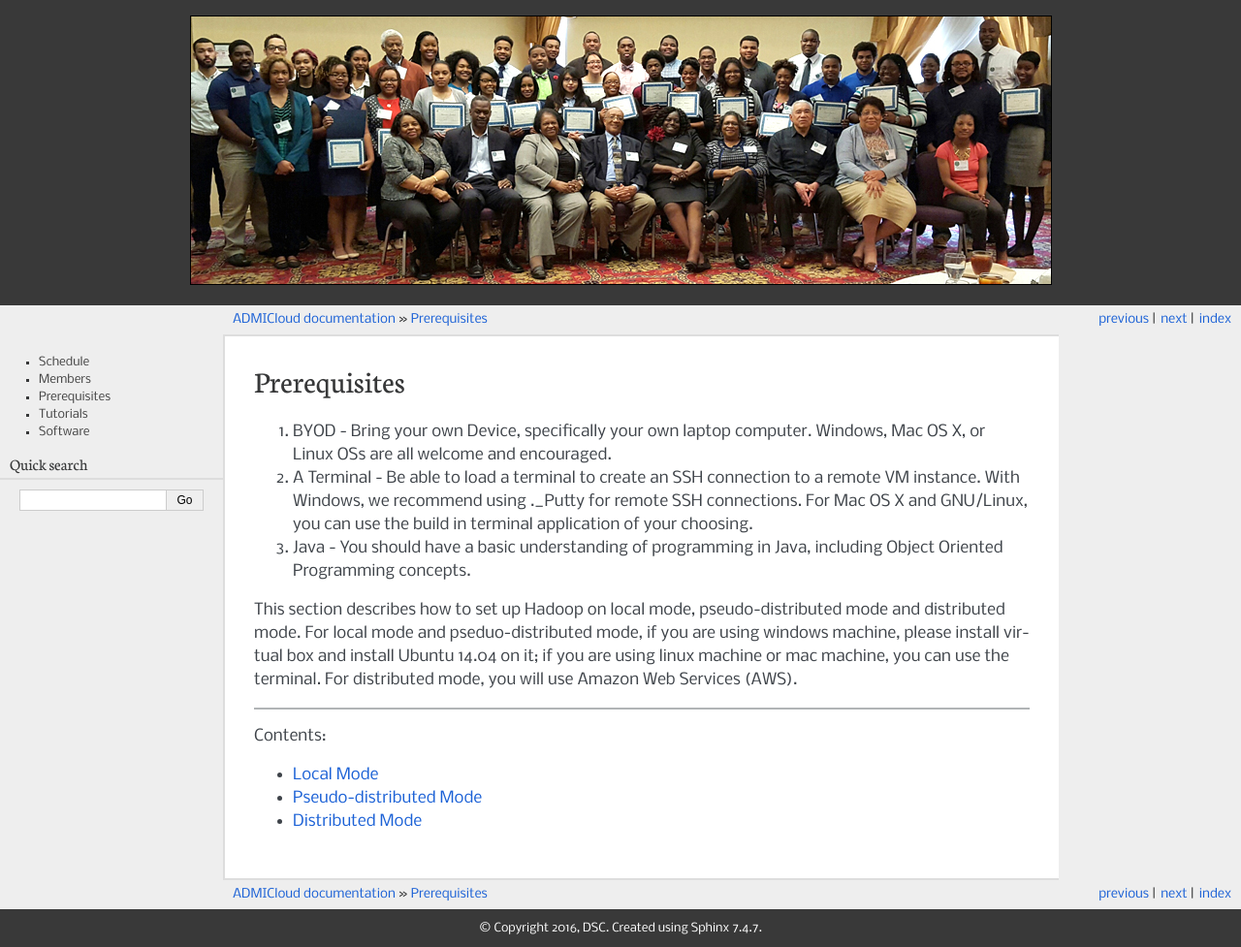
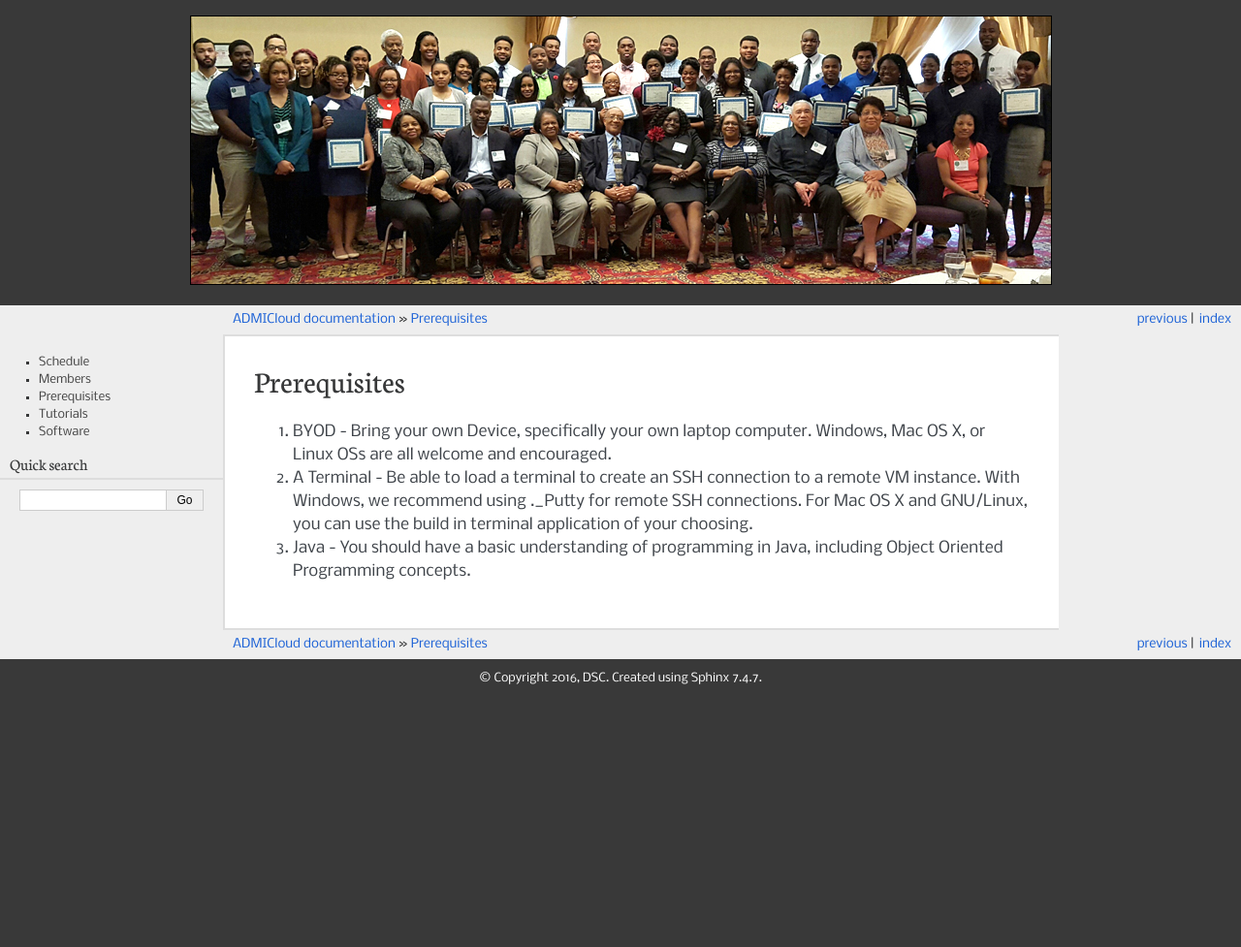
Before and after one commit to wigginst/www-1, a Sphinx documentation site: the page built from docs/source/prerequisites.rst, in a window 1280 px wide. Shown: the whole page at 97% size. Built offline with Sphinx 7.4.7, drawn with Linux system fonts in a browser that asks for light colours; after the commit the page ends 900 px from its top, so only the background shows below that.

Commit message:
update prerequ

```diff
--- a/docs/source/prerequisites.rst
+++ b/docs/source/prerequisites.rst
@@ -6,20 +6,3 @@ Prerequisites
 2)  A Terminal - Be able to load a terminal to create an SSH connection to a remote VM instance. With Windows, we recommend using ._Putty for remote SSH connections. For Mac OS X and GNU/Linux, you can use the build in terminal application of your choosing.
 
 3) Java - You should have a basic understanding of programming in Java, including Object Oriented Programming concepts.
-
-
-
-
-
-This section describes how to set up Hadoop on local mode, pseudo-distributed mode and distributed mode. For local mode and pseduo-distributed mode, if you are using windows machine, please install virtual box and install Ubuntu 14.04 on it; if you are using linux machine or mac machine, you can use the terminal. For distributed mode, you will use Amazon Web Services (AWS).
-
-----------------------------------------------------------------------
-
-Contents:
-
-.. toctree::
-   :maxdepth: 1
-
-   localmode
-   pseudodistributedmode
-   distributedmode
```
